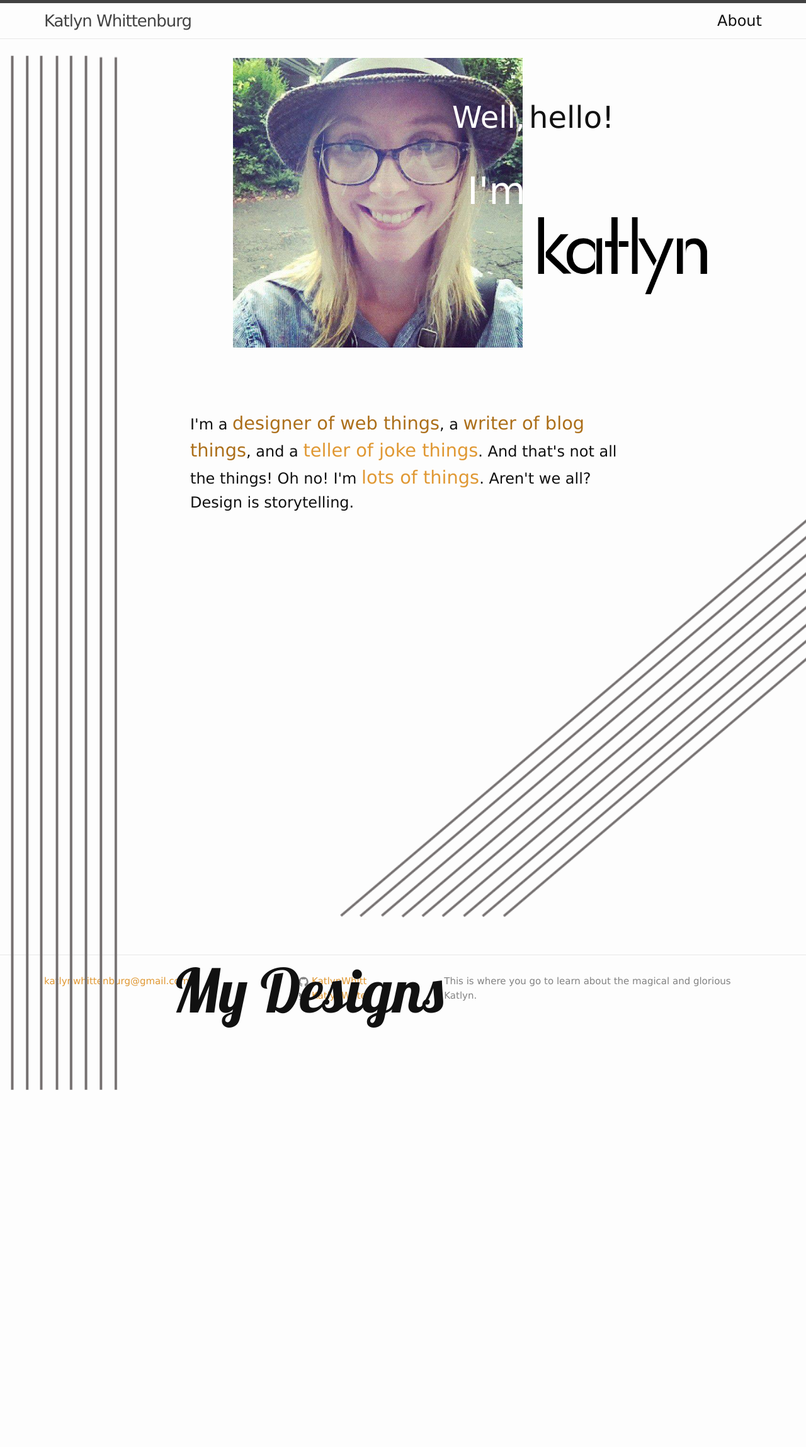
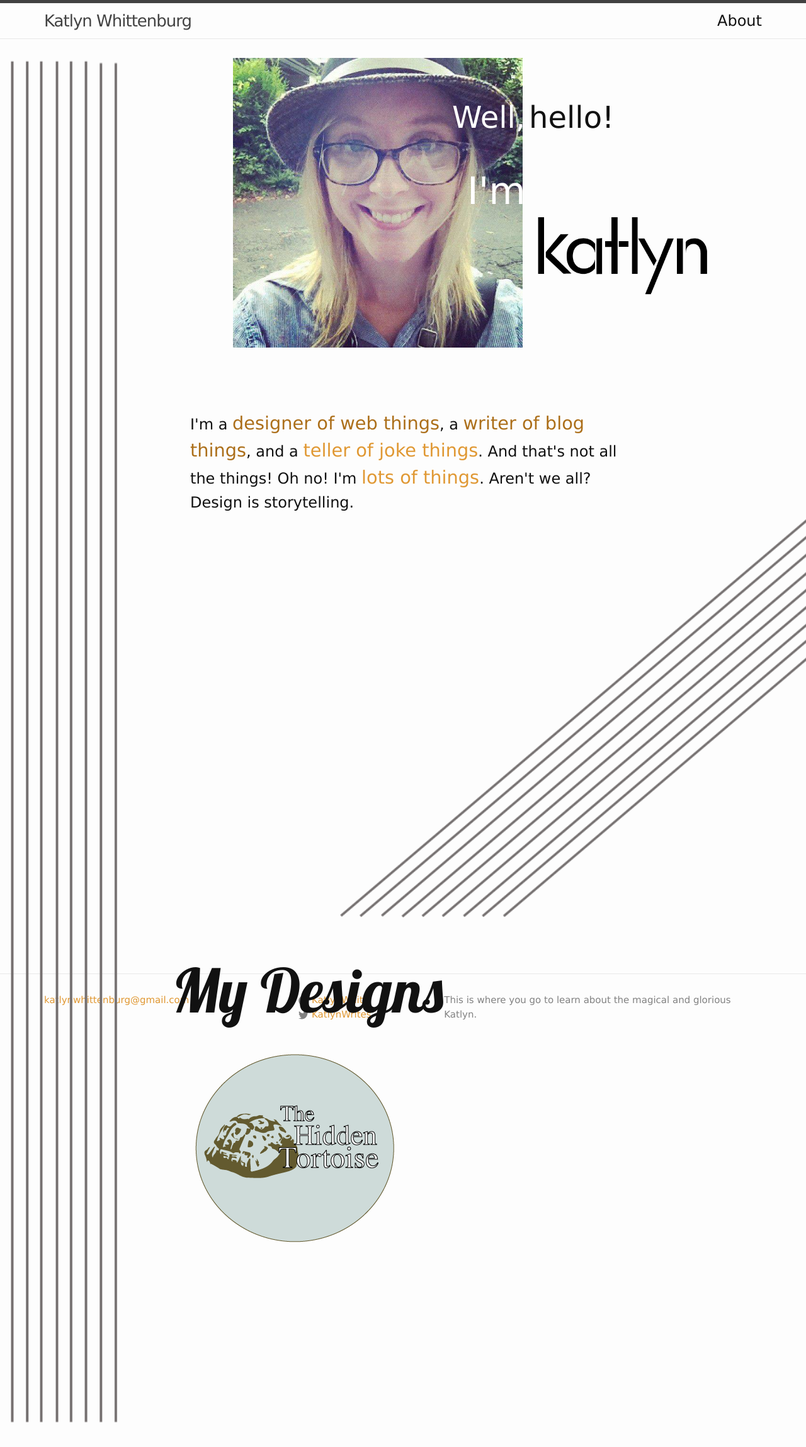
Before and after one commit to katlynwhitt/KatlynPortfolio, a Jekyll site: the page built from index.html, in a window 1280 px wide. Shown: the whole page at 63% size. Built offline with Jekyll 4.4.1, drawn with Linux system fonts in a browser that asks for light colours; before the commit the page ends 1761 px from its top, so only the background shows below that.

Commit message:
added tortoise logo

```diff
--- a/css/main.scss
+++ b/css/main.scss
@@ -136,3 +136,7 @@ img{
   margin-left: -.3em;
   margin-top: 7.5em;
 }
+
+.hidden-tortoise{
+  padding-top:8em;
+}
--- a/index.html
+++ b/index.html
@@ -21,6 +21,8 @@ layout: default
   <div class="design-desc">Design is storytelling.</div>
   <div class="portfolio">
     <img class="right-diagonals" src="../images/portfolio-asset-diagonal.png">
+  <!-- <div class="portfolio"></div> -->
+    <img class="hidden-tortoise" src="../images/Hidden-Tortois-Logo.png"
     <div class="training-with-saun"></div>
     <div class="jot"></div>
     <div class="redesign"></div>
```
Also changed, not shown: images/Hidden Tortois.svg (added), images/vertical-lines.png.
